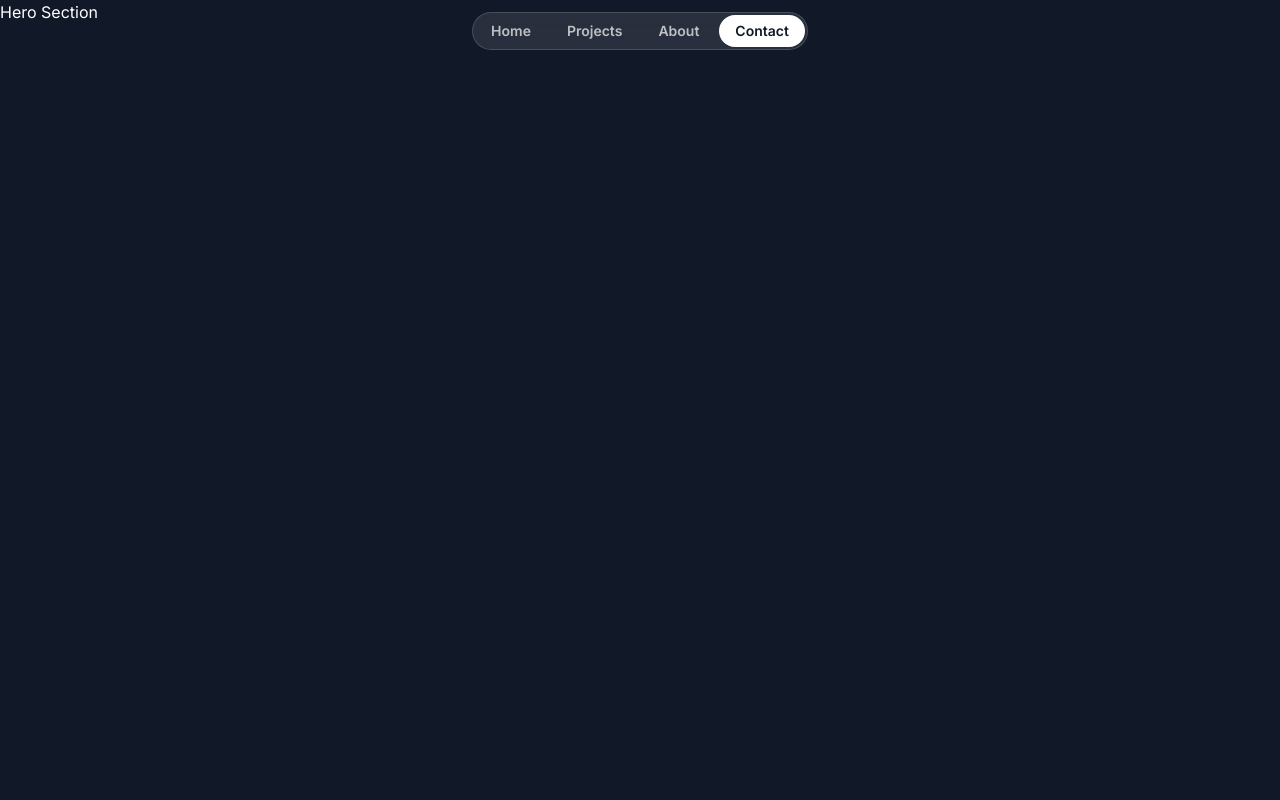
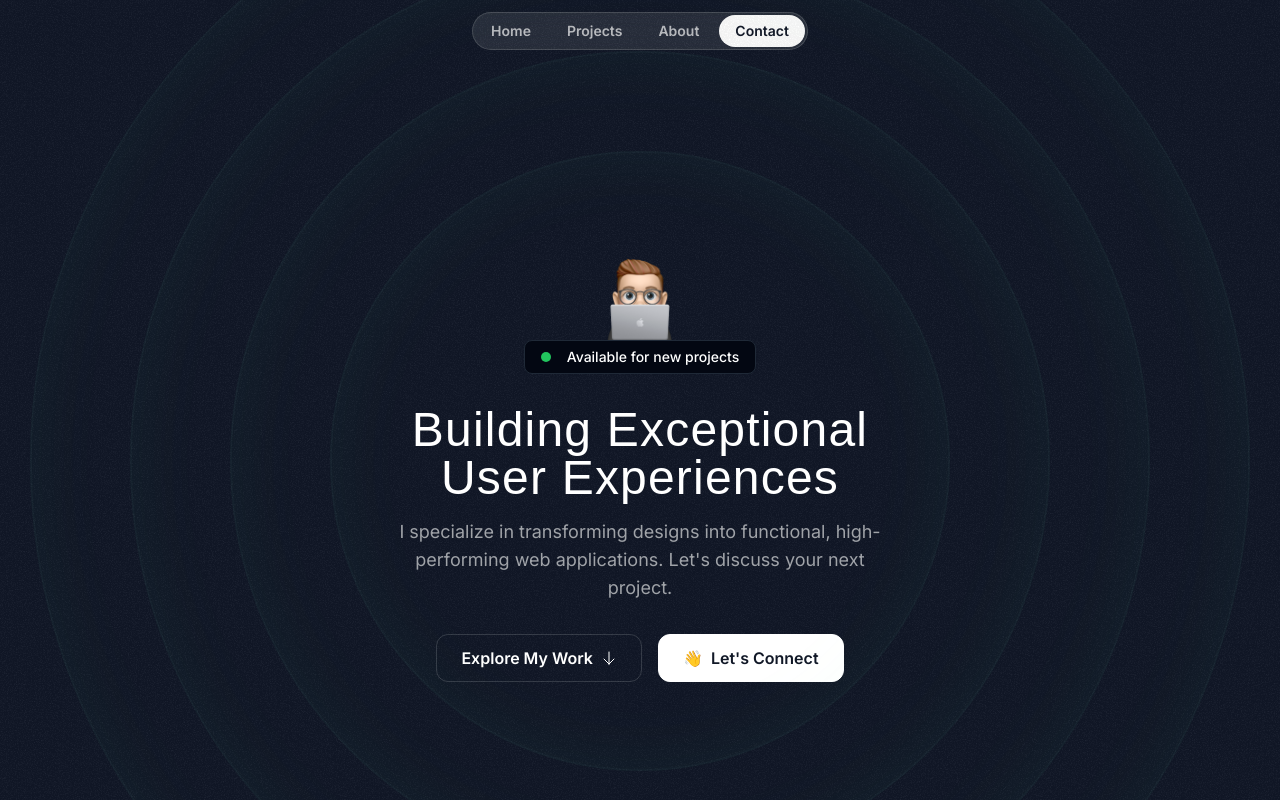
Before and after one commit to JonyKapash/Personal-Portfolio, a Next.js app: page / in a window 1280 px wide. Shown: the top 800 px of the page. Built offline with nearby package versions, Linux system fonts and the light colour scheme; a web font is replaced by a local one.

Commit message:
added front page hero section with rings effect

```diff
--- a/src/app/globals.css
+++ b/src/app/globals.css
@@ -6,4 +6,8 @@
   .nav-item {
     @apply px-4 py-1.5 rounded-full text-white/70 text-sm font-semibold hover:bg-white/10 hover:text-white transition duration-300;
   }
+
+  .hero-ring {
+    @apply absolute inset-0 border-2 top-1/2 left-1/2 -translate-x-1/2 -translate-y-1/2 rounded-full border-emerald-300/5 shadow-[0_0_80px_inset] shadow-emerald-300/5;
+  }
 }
--- a/src/sections/Hero.tsx
+++ b/src/sections/Hero.tsx
@@ -1,3 +1,56 @@
+import memojiImage from "@/assets/images/memoji-computer.png";
+import ArrowDown from "@/assets/icons/arrow-down.svg";
+import grainImage from "@/assets/images/grain.jpg";
+import Image from "next/image";
+
 export const HeroSection = () => {
-  return <div>Hero Section</div>;
+  return (
+    <div className="py-32 md:py-48 lg:py-60 relative z-0">
+      <div
+        className="absolute inset-0 -z-30 opacity-5"
+        style={{
+          backgroundImage: `url(${grainImage.src})`,
+        }}
+      ></div>
+      <div className="size-[620px] hero-ring"></div>
+      <div className="size-[820px] hero-ring"></div>
+      <div className="size-[1020px] hero-ring"></div>
+      <div className="size-[1220px] hero-ring"></div>
+      <div className="container">
+        <div className="flex flex-col items-center">
+          <Image
+            src={memojiImage}
+            className="size-[100px]"
+            alt="Person behind computer"
+          />
+          <div className="bg-gray-950 border border-gray-800 px-4 py-1.5 inline-flex items-center gap-4 rounded-lg">
+            <div className="size-2.5 bg-green-500 rounded-full"></div>
+            <div className="text-sm font-medium">
+              Available for new projects
+            </div>
+          </div>
+        </div>
+        <div className="max-w-lg mx-auto">
+          <h1 className="font-serif text-3xl md:text-5xl text-center mt-8 tracking-wide">
+            Building Exceptional User Experiences
+          </h1>
+          <p className="text-center mt-4 text-white/60 md:text-lg">
+            I specialize in transforming designs into functional,
+            high-performing web applications. Let&apos;s discuss your next
+            project.
+          </p>
+        </div>
+        <div className="flex flex-col md:flex-row justify-center items-center mt-8 gap-4">
+          <button className="flex items-center gap-2 border border-white/15 px-6 h-12 rounded-xl">
+            <span className="font-semibold">Explore My Work</span>
+            <ArrowDown className="size-4" />
+          </button>
+          <button className="inline-flex items-center gap-2 border border-white bg-white text-gray-900 px-6 h-12 rounded-xl">
+            <span>👋</span>
+            <span className="font-semibold">Let&apos;s Connect</span>
+          </button>
+        </div>
+      </div>
+    </div>
+  );
 };
```
